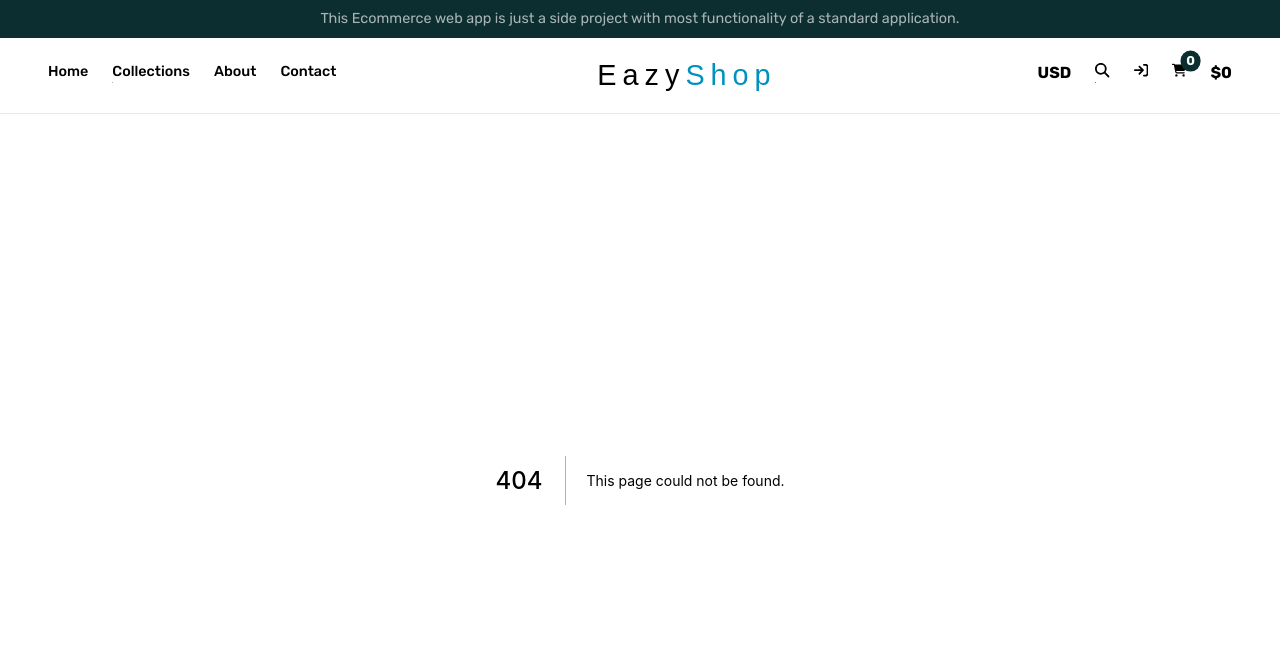
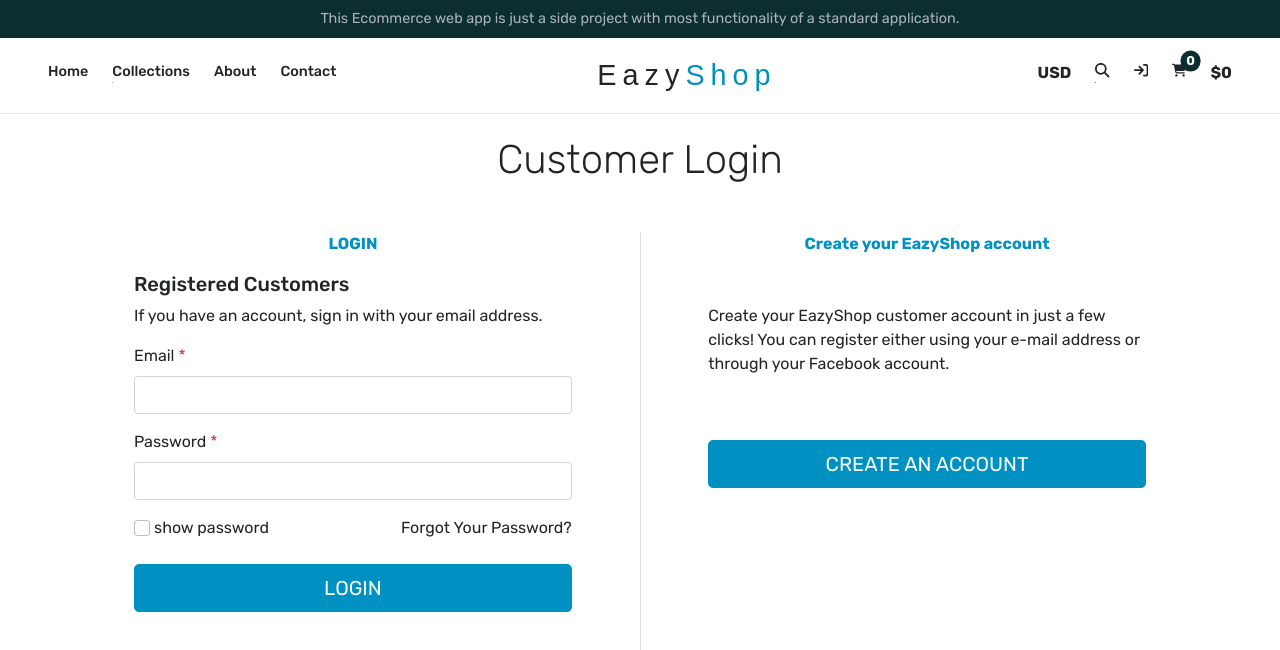
Before and after one commit to osas2211/ecommerce-next.js, a Next.js app: page /customer/account/login in a window 1280 px wide. Before the commit this address had no page. Shown: the top 650 px of the page. Built offline with nearby package versions, Linux system fonts and the light colour scheme; a web font is replaced by a local one.

Commit message:
login page added

```diff
--- a/components/Header.jsx
+++ b/components/Header.jsx
@@ -34,7 +34,7 @@ export default function Header() {
         <ul className={styles.list}>
             <li className='me-4 fw-bold'>USD</li>
             <li className='me-4'><a><FontAwesomeIcon icon={faSearch}/></a></li>
-            <li className='me-4'><a><FontAwesomeIcon icon={faSignIn}/></a></li>
+            <li className='me-4'><Link href={"/customer/account/login"}><a><FontAwesomeIcon icon={faSignIn}/></a></Link></li>
             <li className={styles.cart + ' me-4'} onClick={cartToggleShow}><a><FontAwesomeIcon icon={faCartShopping}/></a>
               <span>{cart.counter}</span>
             </li>
--- /dev/null
+++ b/components/auth/login.jsx
@@ -0,0 +1,40 @@
+import React from 'react'
+import { Form, Button } from 'react-bootstrap'
+import Link from "next/link"
+import styles from "../../styles/auth.module.css"
+
+export function Login() {
+    const [showPassword, setShowPassword] = React.useState(false)
+    const handlePasswordVisibitly = ()=>{
+        showPassword ? setShowPassword(false) : setShowPassword(true)
+    }
+
+  return (
+    <div className={ styles.login_form + ' px-3'}>
+        <p className='text-center text-uppercase text-primary fw-bold'>Login</p>
+        <h5>Registered Customers</h5>
+        <p>If you have an account, sign in with your email address.</p>
+        <Form>
+            <div className='mb-3'>
+                <Form.Label>Email <span className='text-danger'>*</span></Form.Label>
+                <Form.Control></Form.Control>
+            </div>
+
+            <div className='mb-3'>
+                <Form.Label>Password <span className='text-danger'>*</span></Form.Label>
+                <Form.Control type={showPassword ? 'text' : "password"}></Form.Control>
+            </div>
+            <div className='d-flex justify-content-between'>
+                <div className={ styles.showPassword +' d-flex'}>
+                    <Form.Check onClick={handlePasswordVisibitly} checked={showPassword}></Form.Check>
+                    <span className='ms-1' onClick={handlePasswordVisibitly}>show password</span>
+                </div>
+                <div>
+                    <Link href={"/customer/account/passwordreset"}><a>Forgot Your Password?</a></Link>
+                </div>
+            </div>
+            <div className='mt-4'><Button type='submit' size='lg' className='text-light text-uppercase w-100'>Login</Button></div>
+        </Form>
+    </div>
+  )
+}
--- /dev/null
+++ b/pages/customer/account/login.js
@@ -0,0 +1,28 @@
+import React from 'react'
+import { Login as LoginComponent } from '../../../components/auth/login'
+import styles from "../../../styles/auth.module.css"
+import { Button } from 'react-bootstrap'
+import Link from "next/link"
+
+export default function Login() {
+  return (
+    <>
+        <div className='mt-5 pt-5'>
+            <h2 className='mt-2 mb-5 display-6  text-center'>Customer Login</h2>
+            <div className={ styles.login + ' container px-5 d-block d-lg-flex justify-content-between'}>
+              <LoginComponent />
+                <div className={styles.line + " d-none d-lg-block"}></div>
+              <div className={ styles.login_createNew + " px-3"}>
+                <p className='text-center text-primary fw-bold mb-5'>Create your EazyShop account</p>
+                <p>Create your EazyShop customer account in just a few clicks! You can register either using your e-mail address or through your Facebook account.</p>
+
+                <div>
+                  <Link href={"/customer/account/signup"}><a><Button size='lg' className='w-100 mt-5 text-light text-uppercase'>Create an account</Button></a></Link>
+                </div>
+
+              </div>
+            </div>
+        </div>
+    </>
+  )
+}
--- /dev/null
+++ b/styles/auth.module.css
@@ -0,0 +1,31 @@
+.showPassword span{
+    cursor: pointer;
+}
+
+.login{
+    position: relative;
+}
+
+.login_form{
+    width: 45%;
+    margin-bottom: 5rem;
+}
+
+.login .line{
+    position: absolute;
+    top: 0;
+    left: 50%;
+    height: 100%;
+    width: 1px;
+    background-color: rgb(221, 221, 221);
+}
+
+.login_createNew{
+    width: 45%
+}
+
+@media (max-width: 991px) {
+    .login_form, .login_createNew{
+        width: 100%;
+    }
+}
--- a/styles/globals.css
+++ b/styles/globals.css
@@ -9,6 +9,10 @@ body {
   margin: 0;
   font-family:"Rubik",-apple-system, BlinkMacSystemFont, Segoe UI, Roboto, Oxygen,
     Ubuntu, Cantarell, Fira Sans, Droid Sans, Helvetica Neue, sans-serif;
+}
+
+a{
+  text-decoration: none;
 }
 
 .children{
```
Also changed, not shown: components/BestSellers.jsx (+4 -4 lines), pages/customer/account/passwordreset.js (added, +7 -0 lines), pages/customer/account/signup.js (added, +7 -0 lines), components/auth/forgotpassword.jsx (added), components/auth/signup.jsx (added), pages/customer/account/index.js (added).
